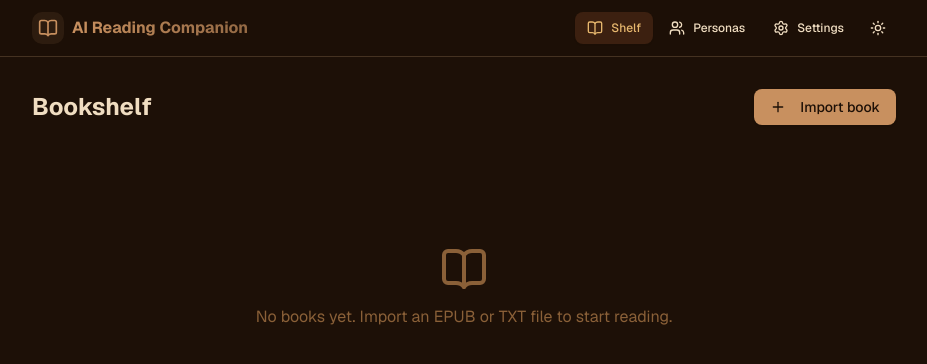
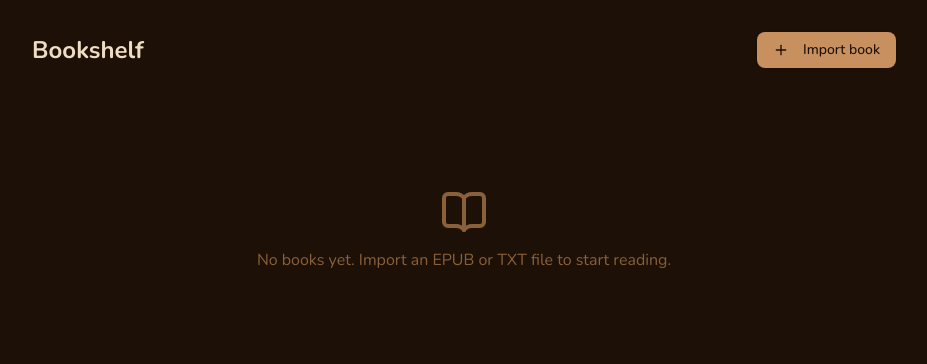
Before and after one commit to konggirljin/AI-Companion-Reader, a Next.js app: page / in a window 1280 px wide. Shown: the top 364 px of the page, without its empty margins (176-1103 px from the left). Built offline with nearby package versions, Linux system fonts and the light colour scheme.

Commit message:
font: switch to Nunito, remove next-themes, dark-only

```diff
--- a/src/app/layout.tsx
+++ b/src/app/layout.tsx
@@ -1,11 +1,15 @@
 import type { Metadata } from 'next';
-import { GeistSans } from 'geist/font/sans';
-import { GeistMono } from 'geist/font/mono';
-import { ThemeProvider } from '@/components/theme-provider';
-import { AppHeader } from '@/components/app-header';
+import { Nunito } from 'next/font/google';
 import { PwaRegister } from '@/components/pwa-register';
 import { Toaster } from '@/components/ui/sonner';
 import './globals.css';
+
+const nunito = Nunito({
+  subsets: ['latin'],
+  weight: ['400', '500', '600', '700', '800'],
+  variable: '--font-nunito',
+  display: 'swap',
+});
 
 export const metadata: Metadata = {
   title: 'AI Reading Companion',
@@ -14,14 +18,11 @@ export const metadata: Metadata = {
 
 export default function RootLayout({ children }: { children: React.ReactNode }) {
   return (
-    <html lang="en" suppressHydrationWarning className={`${GeistSans.variable} ${GeistMono.variable}`}>
-      <body className="flex min-h-screen flex-col font-sans antialiased">
-        <ThemeProvider attribute="class" defaultTheme="system" enableSystem disableTransitionOnChange>
-          <AppHeader />
-          <main className="flex-1">{children}</main>
-          <Toaster richColors position="top-center" />
-          <PwaRegister />
-        </ThemeProvider>
+    <html lang="en" suppressHydrationWarning className={nunito.variable}>
+      <body className="flex min-h-[100dvh] flex-col bg-background font-sans antialiased">
+        <main className="flex flex-1 flex-col">{children}</main>
+        <Toaster richColors position="top-center" />
+        <PwaRegister />
       </body>
     </html>
   );
--- a/src/app/manifest.ts
+++ b/src/app/manifest.ts
@@ -7,8 +7,8 @@ export default function manifest(): MetadataRoute.Manifest {
     description: 'Read together with AI companions',
     start_url: '/',
     display: 'standalone',
-    background_color: '#ffffff',
-    theme_color: '#ffffff',
+    background_color: '#0A0603',
+    theme_color: '#1C0F07',
     icons: [
       { src: '/icons/icon-192.png', sizes: '192x192', type: 'image/png' },
       { src: '/icons/icon-512.png', sizes: '512x512', type: 'image/png' },
--- a/src/components/reader/reader-topbar.tsx
+++ b/src/components/reader/reader-topbar.tsx
@@ -1,11 +1,7 @@
 'use client';
 import Link from 'next/link';
-import { ChevronLeft, List, Bookmark, Type, Moon, Sun, Monitor } from 'lucide-react';
-import { useTheme } from 'next-themes';
+import { ChevronLeft, List, Bookmark, Type } from 'lucide-react';
 import { Button } from '@/components/ui/button';
-import {
-  DropdownMenu, DropdownMenuContent, DropdownMenuItem, DropdownMenuTrigger,
-} from '@/components/ui/dropdown-menu';
 
 interface ReaderTopbarProps {
   title: string;
@@ -15,7 +11,6 @@ interface ReaderTopbarProps {
 }
 
 export function ReaderTopbar({ title, onToc, onBookmarks, onSettings }: ReaderTopbarProps) {
-  const { setTheme } = useTheme();
   return (
     <header className="sticky top-0 z-40 border-b bg-background/95 backdrop-blur">
       <div className="mx-auto flex h-12 max-w-2xl items-center justify-between px-2">
@@ -33,19 +28,6 @@ export function ReaderTopbar({ title, onToc, onBookmarks, onSettings }: ReaderTo
           <Button variant="ghost" size="icon" onClick={onSettings} aria-label="Reader settings">
             <Type className="h-4 w-4" />
           </Button>
-          <DropdownMenu>
-            <DropdownMenuTrigger asChild>
-              <Button variant="ghost" size="icon" aria-label="Theme">
-                <Sun className="h-4 w-4 rotate-0 scale-100 transition-all dark:-rotate-90 dark:scale-0" />
-                <Moon className="absolute h-4 w-4 rotate-90 scale-0 transition-all dark:rotate-0 dark:scale-100" />
-              </Button>
-            </DropdownMenuTrigger>
-            <DropdownMenuContent align="end">
-              <DropdownMenuItem onClick={() => setTheme('light')}><Sun className="mr-2 h-4 w-4" />Light</DropdownMenuItem>
-              <DropdownMenuItem onClick={() => setTheme('dark')}><Moon className="mr-2 h-4 w-4" />Dark</DropdownMenuItem>
-              <DropdownMenuItem onClick={() => setTheme('system')}><Monitor className="mr-2 h-4 w-4" />System</DropdownMenuItem>
-            </DropdownMenuContent>
-          </DropdownMenu>
         </div>
       </div>
     </header>
--- a/src/components/theme-provider.tsx
+++ /dev/null
@@ -1,7 +0,0 @@
-'use client';
-import { ThemeProvider as NextThemesProvider } from 'next-themes';
-import type { ThemeProviderProps } from 'next-themes';
-
-export function ThemeProvider({ children, ...props }: ThemeProviderProps) {
-  return <NextThemesProvider {...props}>{children}</NextThemesProvider>;
-}
--- a/src/components/ui/sonner.tsx
+++ b/src/components/ui/sonner.tsx
@@ -1,16 +1,13 @@
 "use client"
 
-import { useTheme } from "next-themes"
 import { Toaster as Sonner } from "sonner"
 
 type ToasterProps = React.ComponentProps<typeof Sonner>
 
 const Toaster = ({ ...props }: ToasterProps) => {
-  const { theme = "system" } = useTheme()
-
   return (
     <Sonner
-      theme={theme as ToasterProps["theme"]}
+      theme="dark"
       className="toaster group"
       toastOptions={{
         classNames: {
--- a/tailwind.config.ts
+++ b/tailwind.config.ts
@@ -9,10 +9,10 @@ const config: Config = {
   ],
   theme: {
   	extend: {
-  		fontFamily: {
-  			sans: ['var(--font-geist-sans)', 'sans-serif'],
-  			mono: ['var(--font-geist-mono)', 'monospace'],
-  		},
+   		fontFamily: {
+   			sans: ['var(--font-nunito)', 'ui-sans-serif', 'system-ui', 'sans-serif'],
+   			mono: ['ui-monospace', 'SFMono-Regular', 'Menlo', 'monospace'],
+   		},
   		backgroundImage: {
   			'gradient-radial': 'radial-gradient(var(--tw-gradient-stops))',
   			'gradient-conic': 'conic-gradient(from 180deg at 50% 50%, var(--tw-gradient-stops))'
```
